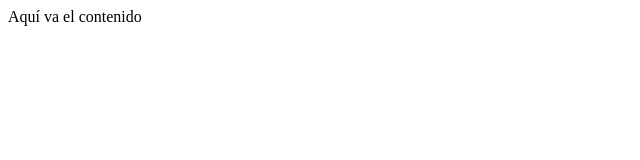
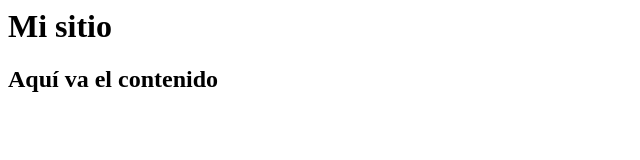
Before and after one commit to alfree666/sitios-web-3, a plain HTML site: page index.html in a window 1280 px wide. Shown: the whole page, without its empty margins (0-640 px from the left). Drawn offline with Linux system fonts and the light colour scheme.

Commit message:
Update index.html

```diff
--- a/index.html
+++ b/index.html
@@ -1,8 +1,9 @@
 <html>
 	<head>
-		<title>Mi página de ejemplo</title>
+ <meta name="tipo_contenido"  content="text/html;" http-equiv="content-type" charset="utf-8">
+ <title></title><h1> Mi sitio </h1></title>
 	</head>
 	<body>
-	Aquí va el contenido
+	<h2>Aquí va el contenido</h2>
 	</body>
 </html>
```
